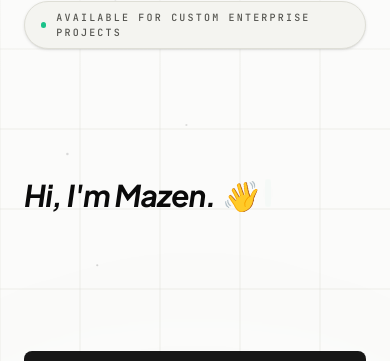
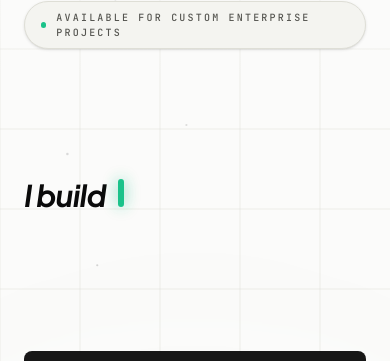
Before and after one commit to mazn74793-png/Mizoo_2y, a React (Vite) app: page / in a window 390 px wide. Shown: the part 111-472 px from the top of the page. Built offline with nearby package versions, Linux system fonts and the light colour scheme; no server answers; the database is empty.

Commit message:
perf: optimize hero typewriter speed and cleanup
Reduce typing and deleting intervals for a snappier, more responsive feel and remove redundant state logic to improve performance.

```diff
--- a/src/components/Hero.tsx
+++ b/src/components/Hero.tsx
@@ -51,17 +51,17 @@ export default function Hero({ texts, scrollToSection, theme = 'dark' }: HeroPro
       } else {
         timer = setTimeout(() => {
           setCurrentText((prev) => prev.slice(0, -1));
-        }, 15); // Faster backspace rhythm for responsive elite feedback
+        }, 10); // Ultra-fast and snappy deleting rhythm
       }
     } else {
       if (currentText === fullText) {
         const isGreeting = fullText.startsWith("Hi, I'm") || fullText.startsWith("Hi,") || fullText.length < 20;
-        const pauseDuration = isGreeting ? 2000 : 3200; // Pause less on the intro greeting for snap flow
+        const pauseDuration = isGreeting ? 1500 : 2500; // Perfect pause length before transitioning
         timer = setTimeout(() => {
           setIsDeleting(true);
         }, pauseDuration);
       } else {
-        const typingDelay = 40; // Perfect constant high-precision interval (40ms) for an ultra-smooth premium flow
+        const typingDelay = 25; // Super snappy high-performance 25ms interval for elite smooth feeling
         timer = setTimeout(() => {
           setCurrentText((prev) => fullText.slice(0, prev.length + 1));
         }, typingDelay);
@@ -274,12 +274,6 @@ export default function Hero({ texts, scrollToSection, theme = 'dark' }: HeroPro
     setTilt({ x: 0, y: 0 });
   };
 
-  const [tick, setTick] = useState(0);
-  useEffect(() => {
-    const t = setInterval(() => setTick((p) => p + 1), 1000);
-    return () => clearInterval(t);
-  }, []);
-
   return (
     <section
       id="hero-section"
@@ -311,25 +305,21 @@ export default function Hero({ texts, scrollToSection, theme = 'dark' }: HeroPro
         </motion.div>
 
         {/* Massive displaying headline with elegant live-typewriter story. We lock the height precisely to completely prevent jumping and vertical bouncing on iPhones/Safari */}
-        <div className="w-full text-left max-w-4xl h-[230px] sm:h-[180px] md:h-[220px] lg:h-[265px] flex flex-col justify-center overflow-visible px-0 select-none">
-          <motion.h1
-            initial={{ opacity: 0, y: 25 }}
-            animate={{ opacity: 1, y: 0 }}
-            transition={{ duration: 0.8, ease: [0.16, 1, 0.3, 1], delay: 0.2 }}
-            className="text-3xl xs:text-4xl sm:text-5xl md:text-6xl lg:text-7xl xl:text-8xl tracking-tight leading-[1.12] font-bold text-left italic select-none py-1"
-          >
+        <motion.div
+          initial={{ opacity: 0, y: 25 }}
+          animate={{ opacity: 1, y: 0 }}
+          transition={{ duration: 0.8, ease: [0.16, 1, 0.3, 1], delay: 0.2 }}
+          className="w-full text-left max-w-4xl h-[230px] sm:h-[180px] md:h-[220px] lg:h-[265px] flex flex-col justify-center overflow-visible px-0 select-none"
+        >
+          <h1 className="text-3xl xs:text-4xl sm:text-5xl md:text-6xl lg:text-7xl xl:text-8xl tracking-tight leading-[1.12] font-bold text-left italic select-none py-1">
             <span className={theme === 'dark' ? 'text-white' : 'text-neutral-950'}>
               {currentText}
             </span>
             <span className="inline-block relative ml-2">
-              <motion.span
-                animate={{ opacity: [1, 0, 1] }}
-                transition={{ duration: 0.9, repeat: Infinity, ease: 'easeInOut' }}
-                className="inline-block w-1.5 md:w-2 h-7 sm:h-11 md:h-14 lg:h-16 xl:h-20 bg-emerald-500 rounded-sm shadow-[0_0_15px_rgba(16,185,129,0.7)]"
-              />
+              <span className="inline-block w-1.5 md:w-2 h-7 sm:h-11 md:h-14 lg:h-16 xl:h-20 bg-emerald-500 rounded-sm shadow-[0_0_15px_rgba(16,185,129,0.7)] animate-pulse" />
             </span>
-          </motion.h1>
-        </div>
+          </h1>
+        </motion.div>
 
         {/* Buttons and actions */}
         <motion.div
```
